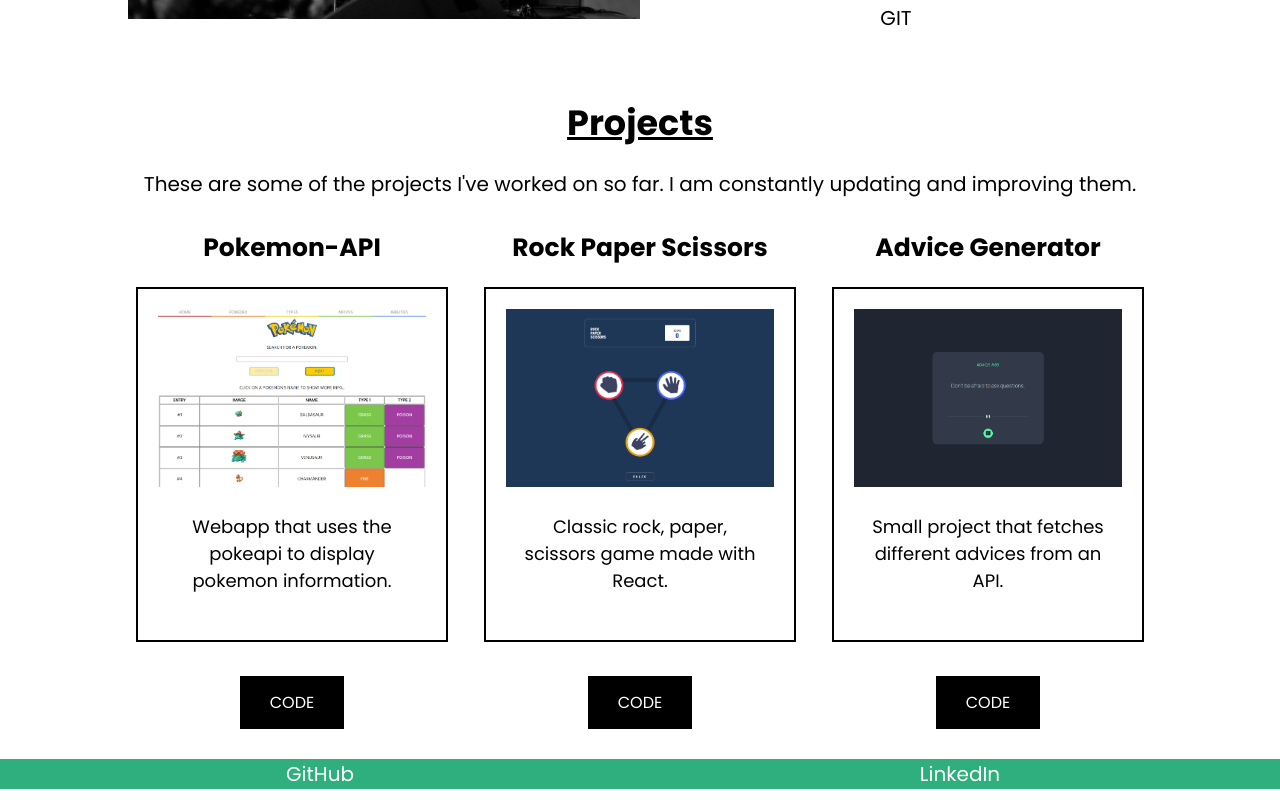
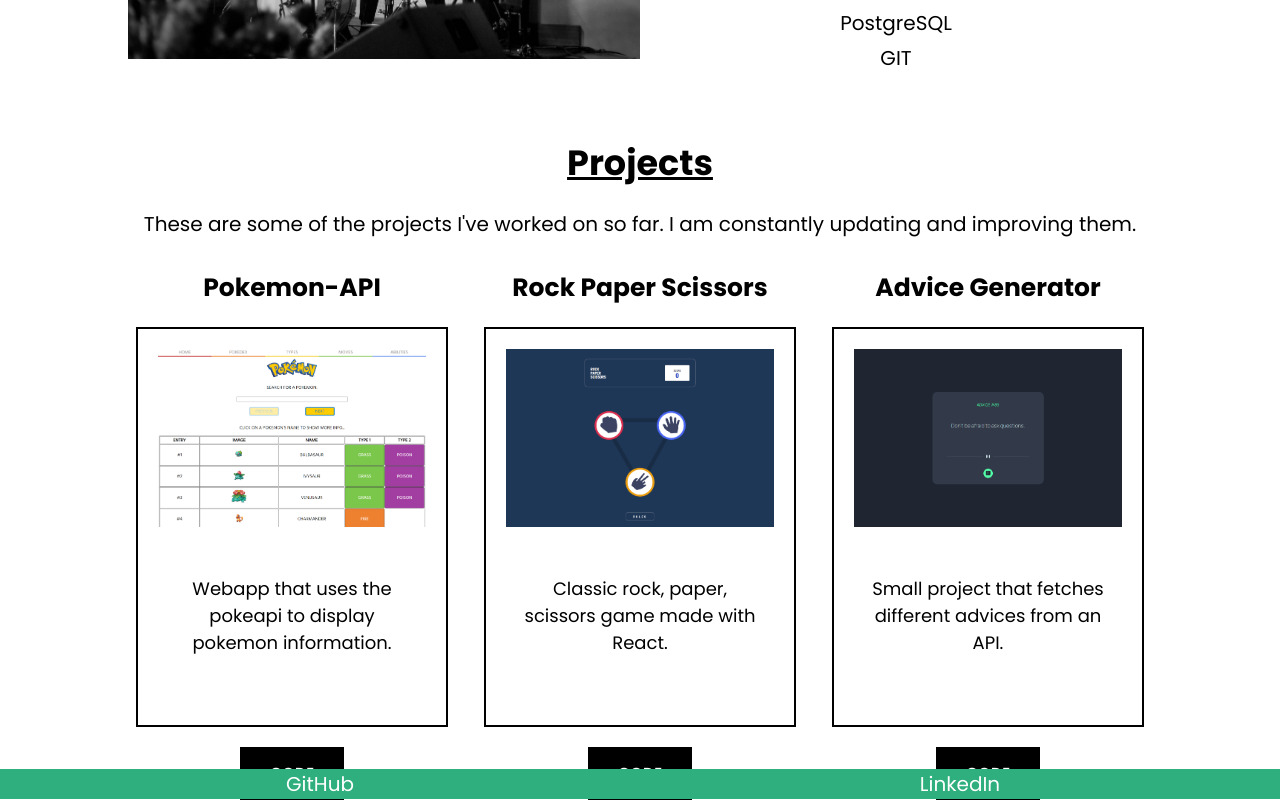
Before and after one commit to jlbmontejano/personal-portfolio, a React (Create React App) app: page / in a window 1280 px wide. Shown: the part 837-1637 px from the top of the page. Built offline with nearby package versions, Linux system fonts and the light colour scheme.

Commit message:
fixed css issues

```diff
--- a/src/App.js
+++ b/src/App.js
@@ -10,7 +10,7 @@ const App = () => {
   const [loading, setLoading] = useState(true);
 
   useEffect(() => {
-    setTimeout(() => setLoading(false), 4000);
+    setTimeout(() => setLoading(false), 3000);
   }, []);
 
   return (
--- a/src/Components/IndividualProject.js
+++ b/src/Components/IndividualProject.js
@@ -1,7 +1,7 @@
 import React from "react";
 import "./IndividualProject.css";
 
-const IndividualProject = ({ title, image, description, link }) => {
+const IndividualProject = ({ title, image, description, link, code }) => {
   return (
     <div>
       <h4>{title}</h4>
@@ -11,6 +11,9 @@ const IndividualProject = ({ title, image, description, link }) => {
           <p className="description">{description}</p>
         </div>
       </a>
+      <a href={code} target="_blank" rel="noreferrer">
+        <button className="code-button">CODE</button>
+      </a>
     </div>
   );
 };
--- a/src/Components/Loading.css
+++ b/src/Components/Loading.css
@@ -13,11 +13,18 @@
 }
 
 .rectangle {
-    height: 160px;
-    width: 40px;
+    height: 110px;
+    width: 30px;
     background: white;
     animation-duration: 1.25s;
     animation-iteration-count: infinite;
+}
+
+@media (min-width: 1200px) {
+    .rectangle {
+        height: 160px;
+        width: 40px;
+    }
 }
 
 .odd {
--- a/src/Components/Navigation-Footer.css
+++ b/src/Components/Navigation-Footer.css
@@ -11,6 +11,7 @@
     z-index: 1;
     color: var(--clr-light);
     grid-template-columns: 1fr 1fr 1fr 1fr;
+    margin-top: 2em;
 }
 
 .footer {
--- a/src/Components/ProjectSection.css
+++ b/src/Components/ProjectSection.css
@@ -1,16 +1,15 @@
-.project-section,
-.button-section {
+.project-section {
     display: grid;
     grid-template-rows: 1fr 1fr 1fr;
     margin: 1.5em 0;
     justify-items: center;
-    gap: 1em;
+    gap: 4em;
 }
 
 @media (min-width: 1200px) {
-    .project-section,
-    .button-section {
+    .project-section {
         grid-template-rows: none;
         grid-template-columns: 1fr 1fr 1fr;
+        gap: 1em;
     }
 }
--- a/src/Components/ProjectSection.js
+++ b/src/Components/ProjectSection.js
@@ -47,13 +47,7 @@ const ProjectSection = () => {
           />
         ))}
       </div>
-      <div className="button-section">
-        {projectList.map(project => (
-          <a href={project.code} target="_blank" rel="noreferrer">
-            <button className="code-button">CODE</button>
-          </a>
-        ))}
-      </div>
+
     </div>
   );
 };
```
